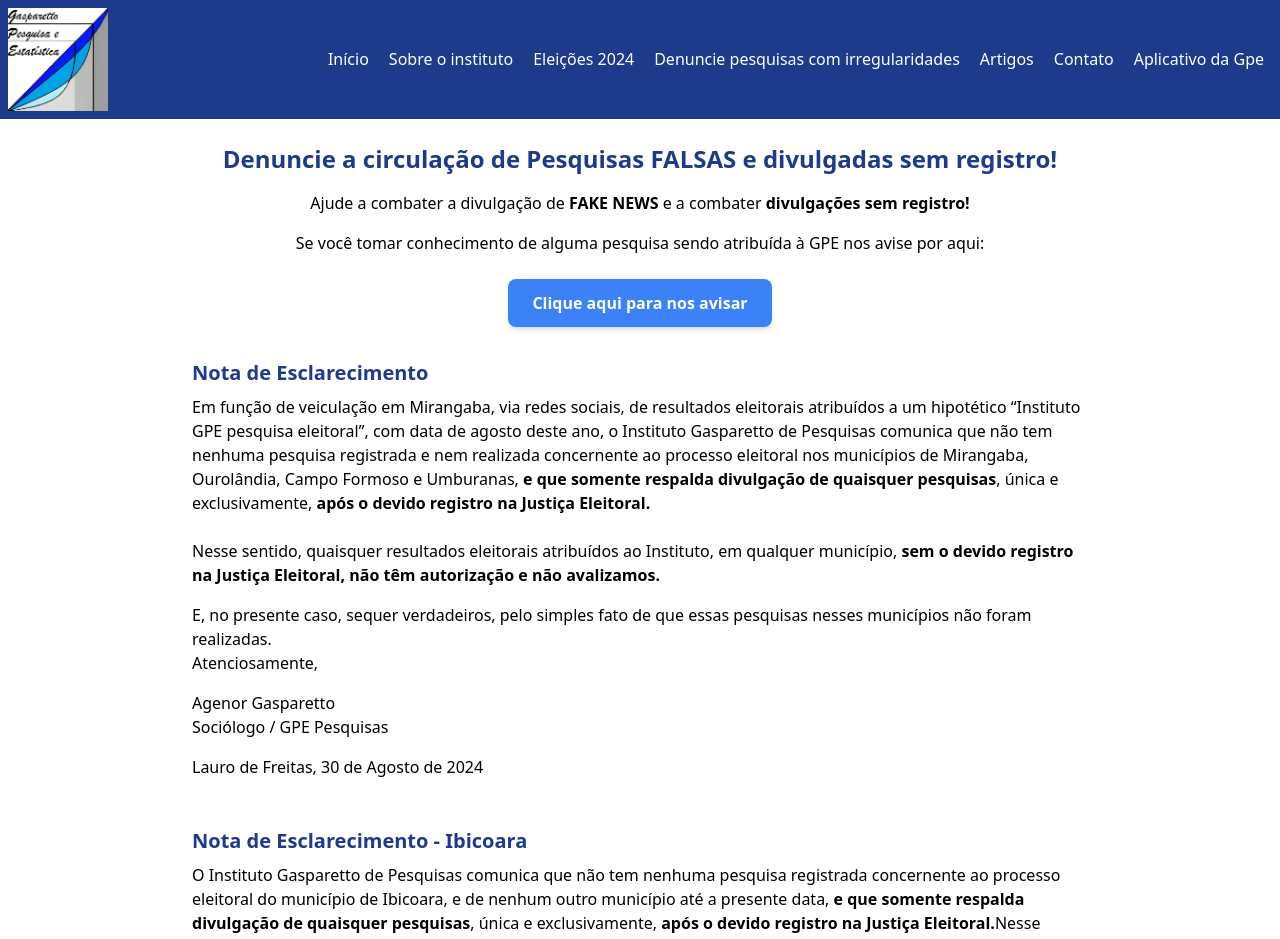
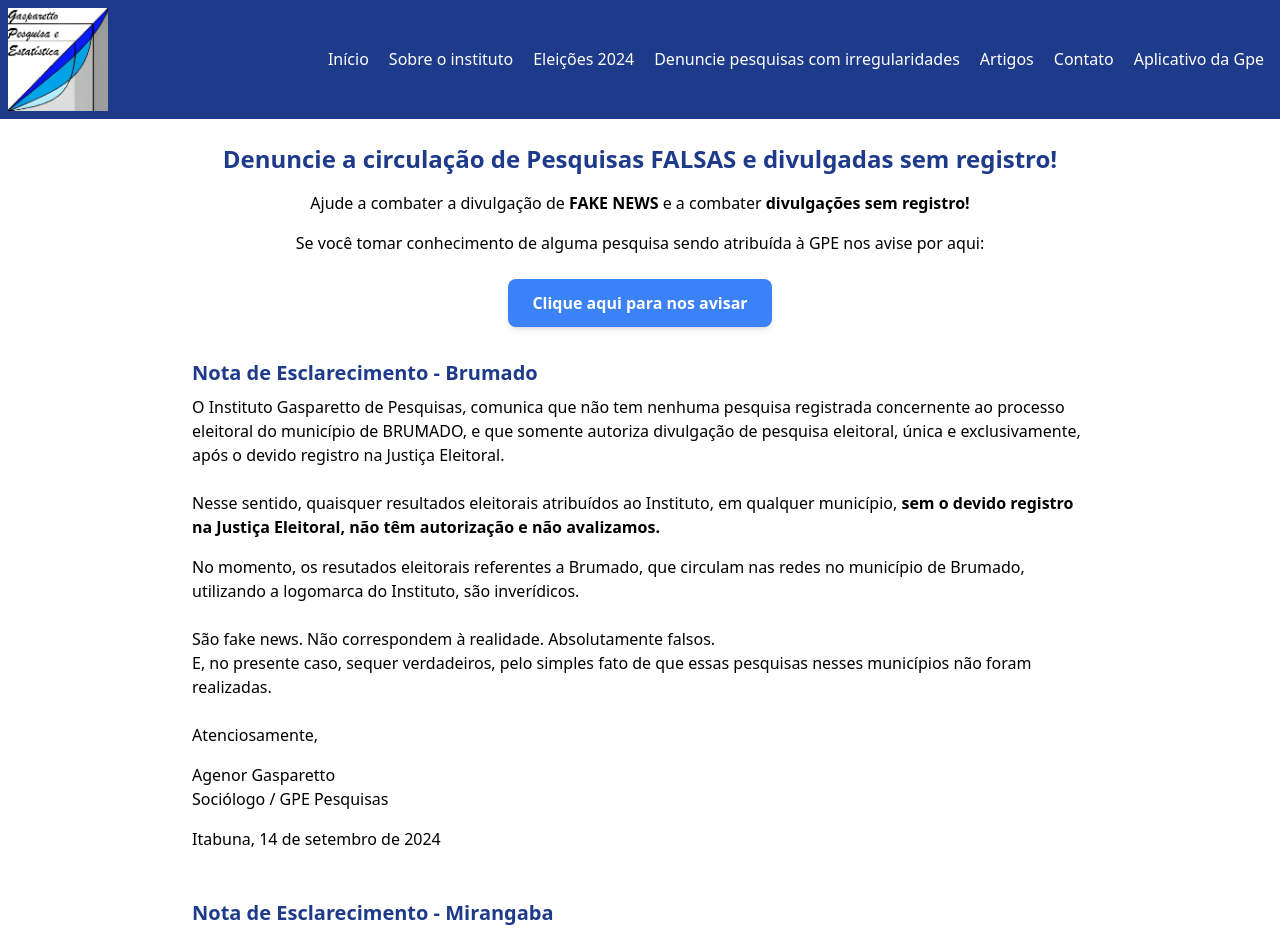
Before and after one commit to lmgaspa/gpe_estatistica, a Next.js app: page /denuncie in a window 1280 px wide. Shown: the top 939 px of the page. Built offline with nearby package versions, Linux system fonts and the light colour scheme.

Commit message:
nota_brumado

```diff
--- a/src/pages/denuncie.tsx
+++ b/src/pages/denuncie.tsx
@@ -29,7 +29,42 @@
         Clique aqui para nos avisar
       </button>
       <div className="mt-8  max-w-4xl mx-auto text-left">
-        <h2 className="text-xl font-bold mb-2 text-blue-900 hover:text-blue-500 transition duration-300 cursor-default">Nota de Esclarecimento</h2>
+        <h2 className="text-xl font-bold mb-2 text-blue-900 hover:text-blue-500 transition duration-300 cursor-default">Nota de Esclarecimento - Brumado</h2>
+        <p className="mb-4">
+          O Instituto Gasparetto de Pesquisas, comunica que não tem nenhuma
+          pesquisa registrada concernente ao processo eleitoral do município de
+          BRUMADO, e que somente autoriza divulgação de pesquisa eleitoral,
+          única e exclusivamente, após o devido registro na Justiça Eleitoral.
+          <br></br>
+          <br></br>Nesse sentido, quaisquer resultados eleitorais atribuídos ao Instituto,
+          em qualquer município,
+          <span className='font-bold'> sem o devido registro na Justiça Eleitoral, não têm autorização e não avalizamos.</span>
+        </p>
+        <p>
+          No momento, os resutados eleitorais
+          referentes a Brumado, que circulam nas redes no município de
+          Brumado, utilizando a logomarca do Instituto, são inverídicos.</p>
+          <br></br>
+          <p>São fake
+          news. Não correspondem à realidade. Absolutamente falsos.
+        </p>
+        <p>
+          E, no presente caso, sequer verdadeiros, pelo simples fato de que essas pesquisas nesses municípios não foram realizadas.
+        </p>
+        <br></br>
+        <p className="mb-4">
+          Atenciosamente,
+        </p>
+        <p className="mb-4">
+          Agenor Gasparetto<br />
+          Sociólogo / GPE Pesquisas
+        </p>
+        <p className="mb-4">
+          Itabuna, 14 de setembro de 2024
+        </p>
+      </div>
+      <div className="mt-8  max-w-4xl mx-auto text-left">
+        <h2 className="text-xl font-bold mb-2 text-blue-900 hover:text-blue-500 transition duration-300 cursor-default">Nota de Esclarecimento - Mirangaba</h2>
         <p className="mb-4">
           Em função de veiculação em Mirangaba, via redes sociais, de resultados
           eleitorais atribuídos a um hipotético “Instituto GPE pesquisa eleitoral”, com data de agosto deste ano,
```
